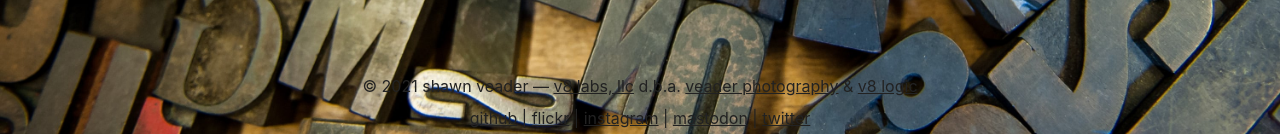
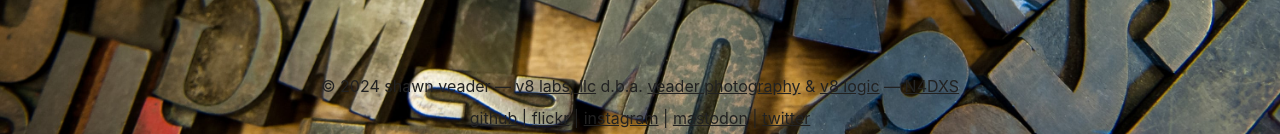
Before and after one commit to veader/veader.org, a plain HTML site: page index.html in a window 1280 px wide. Shown: the part 666-800 px from the top of the page. Drawn offline with Linux system fonts and the light colour scheme.

Commit message:
Adding link to N4DXS.radio

```diff
--- a/index.html
+++ b/index.html
@@ -85,13 +85,15 @@
     </section>
 
     <footer>
-      &copy; 2021 shawn veader
+      &copy; 2024 shawn veader
       &mdash;
       <a href="https://v8labs.com">v8 labs, llc</a>
       d.b.a.
       <a href="">veader photography</a>
       &amp;
       <a href="https://v8logic.com">v8 logic</a>
+      &mdash;
+      <a href="https://n4dxs.radio">N4DXS</a>
       <br />
 
       <a href="https://github.com/veader">github</a>
```
